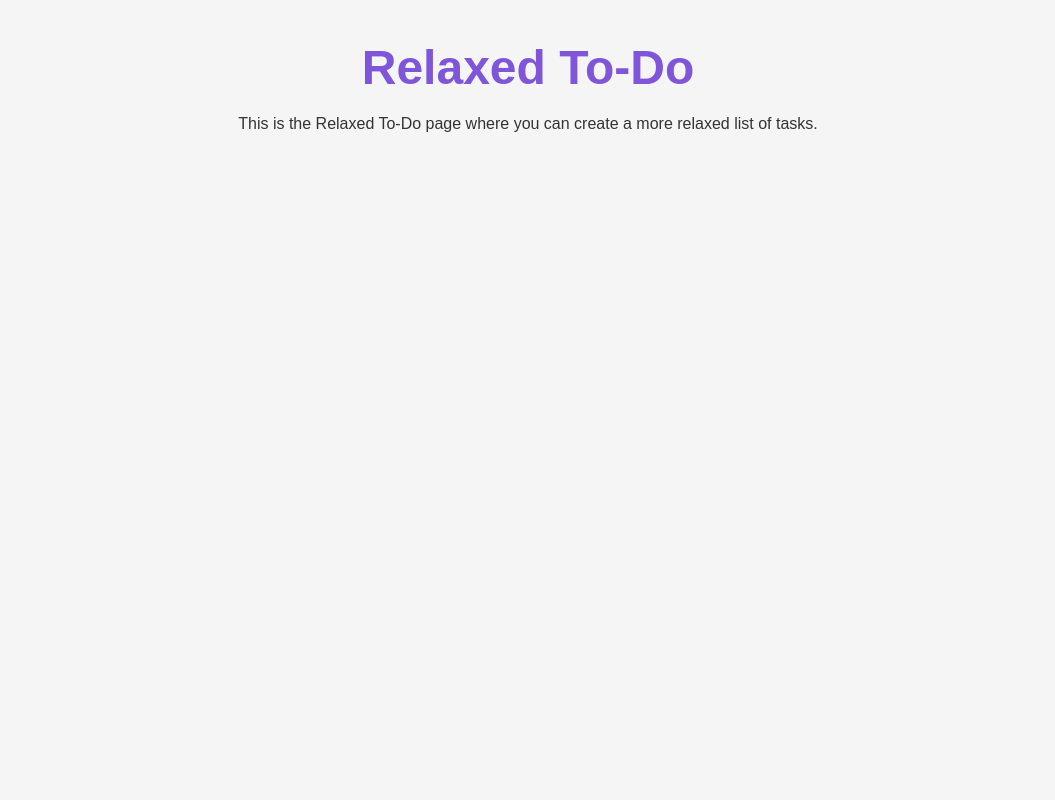
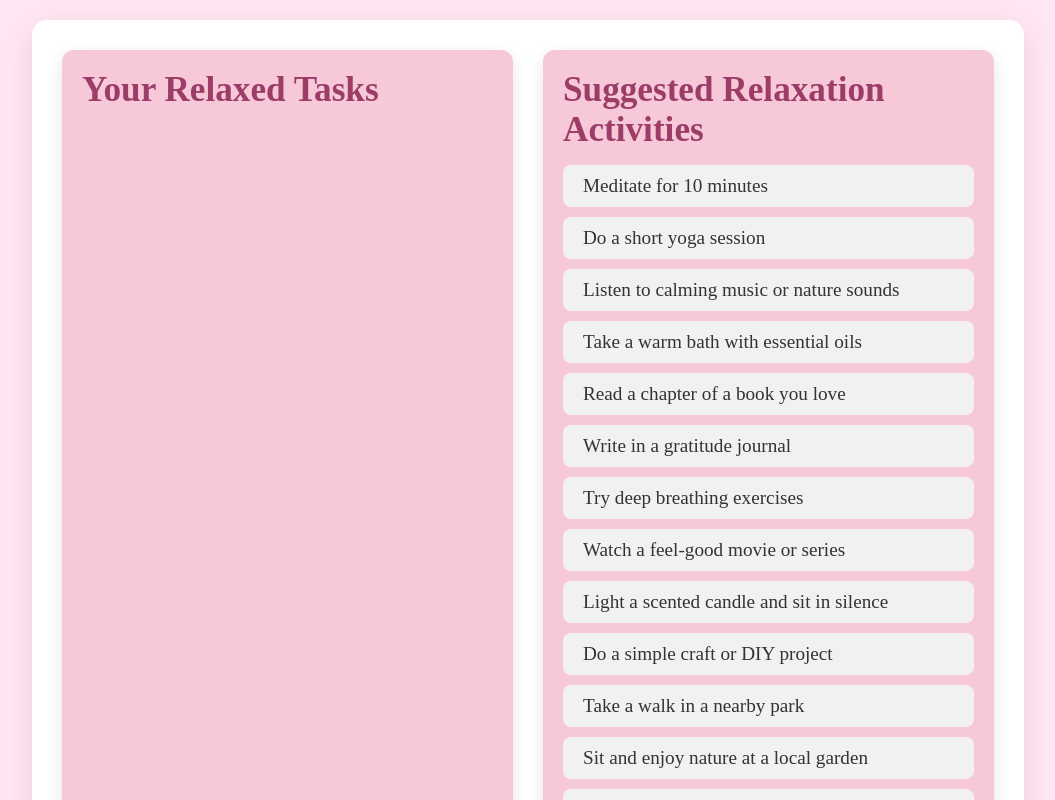
Before and after one commit to Sisamkele022/ToDoApp, a React (Create React App) app in the folder frontend/: page /relaxed-todo in a window 1280 px wide. Shown: the top 800 px of the page, without its empty margins (112-1167 px from the left). Built offline with nearby package versions, Linux system fonts and the light colour scheme.

Commit message:
Relaxed.js

```diff
--- a/frontend/src/pages/RelaxedTodo.js
+++ b/frontend/src/pages/RelaxedTodo.js
@@ -1,29 +1,185 @@
-import React from 'react';
+import React, { useState, useEffect } from 'react';
 import styled from 'styled-components';
+import { FaTrashAlt } from 'react-icons/fa';
+
+const initialSuggestedTasks = [
+  'Meditate for 10 minutes',
+  'Do a short yoga session',
+  'Listen to calming music or nature sounds',
+  'Take a warm bath with essential oils',
+  'Read a chapter of a book you love',
+  'Write in a gratitude journal',
+  'Try deep breathing exercises',
+  'Watch a feel-good movie or series',
+  'Light a scented candle and sit in silence',
+  'Do a simple craft or DIY project',
+  'Take a walk in a nearby park',
+  'Sit and enjoy nature at a local garden',
+  'Watch the sunrise or sunset',
+  'Go for a light jog or stretch outdoors',
+  'Lie on the grass and look at the sky',
+  'Visit a beach or lakeside for fresh air',
+  'Plant or care for flowers or a small garden',
+  'Go stargazing on a clear night',
+  'Ride a bike around your neighborhood',
+  'Feed birds or enjoy their sounds in a quiet area',
+  'Draw, paint, or color in an adult coloring book',
+  'Play an instrument or learn a simple tune',
+  'Bake or cook something new and simple',
+  'Write a poem or short story',
+  'Take photographs of things that inspire you',
+  'Call or video chat with a close friend',
+  'Spend quality time with family or pets',
+  'Play a board game or card game with friends',
+  'Join a local hobby or interest group',
+  'Volunteer for a small community activity',
+  'Practice guided visualization (e.g., imagine a peaceful beach)',
+  'Try progressive muscle relaxation techniques',
+  'Organize or declutter a small space for peace of mind',
+  'Do a puzzle or solve a Sudoku for focus',
+  'Listen to an inspiring podcast or audiobook',
+];
 
 const RelaxedTodo = () => {
+  const [tasks, setTasks] = useState(() => {
+    const savedTasks = localStorage.getItem('tasks');
+    return savedTasks ? JSON.parse(savedTasks) : [];
+  });
+  const [suggestedTasks, setSuggestedTasks] = useState(initialSuggestedTasks);
+
+  useEffect(() => {
+    localStorage.setItem('tasks', JSON.stringify(tasks));
+  }, [tasks]);
+
+  const handleAddTask = (task) => {
+    setTasks([...tasks, { text: task, completed: false }]);
+    setSuggestedTasks(suggestedTasks.filter((t) => t !== task));
+  };
+
+  const handleCompleteTask = (task) => {
+    setTasks(tasks.map((t) => (t.text === task.text ? { ...t, completed: !t.completed } : t)));
+  };
+
+  const handleDeleteTask = (task) => {
+    setTasks(tasks.filter((t) => t.text !== task.text));
+  };
+
   return (
-    <PageContainer>
-      <PageTitle>Relaxed To-Do</PageTitle>
-      <p>This is the Relaxed To-Do page where you can create a more relaxed list of tasks.</p>
-      {/* Add your relaxed tasks list or other content here */}
-    </PageContainer>
+    <PageWrapper>
+      <PageContainer>
+        <Column>
+          <SectionTitle>Your Relaxed Tasks</SectionTitle>
+          <TaskList>
+            {tasks.map((task, index) => (
+              <TaskItem key={index}>
+                <Checkbox
+                  type="checkbox"
+                  checked={task.completed}
+                  onChange={() => handleCompleteTask(task)}
+                />
+                <TaskText completed={task.completed}>{task.text}</TaskText>
+                <DeleteButton onClick={() => handleDeleteTask(task)}>
+                  <FaTrashAlt />
+                </DeleteButton>
+              </TaskItem>
+            ))}
+          </TaskList>
+        </Column>
+        <Column>
+          <SectionTitle>Suggested Relaxation Activities</SectionTitle>
+          <TaskList>
+            {suggestedTasks.map((task, index) => (
+              <TaskItem key={index} onClick={() => handleAddTask(task)}>
+                <TaskText>{task}</TaskText>
+              </TaskItem>
+            ))}
+          </TaskList>
+        </Column>
+      </PageContainer>
+    </PageWrapper>
   );
 };
 
 export default RelaxedTodo;
 
+// Styled Components
+const PageWrapper = styled.div`
+  height: 100vh;
+  background-color: #ffe6f2; /* Pastel pink background */
+  display: flex;
+  justify-content: center;
+  align-items: flex-start;
+  font-family: 'Poppins', sans-serif;
+  padding: 20px;
+`;
+
 const PageContainer = styled.div`
   display: flex;
-  flex-direction: column;
-  align-items: center;
-  justify-content: center;
-  padding: 40px;
-  text-align: center;
+  gap: 30px;
+  width: 80%;
+  max-width: 1200px;
+  background: #fff;
+  border-radius: 15px;
+  padding: 30px;
+  box-shadow: 0 10px 30px rgba(0, 0, 0, 0.1);
 `;
 
-const PageTitle = styled.h1`
-  font-size: 3rem;
-  color: #7f56d9;
-  margin-bottom: 20px;
+const Column = styled.div`
+  width: 50%; /* Equal width for both columns */
+  background: #f7c8d8; /* Light pink background for each column */
+  border-radius: 12px;
+  padding: 20px;
+  box-shadow: 0 5px 15px rgba(0, 0, 0, 0.1);
 `;
+
+const SectionTitle = styled.h2`
+  font-size: 2.2rem;
+  font-family: 'Dancing Script', cursive;
+  margin-bottom: 15px;
+  color: #9c3d68; /* Darker pink */
+`;
+
+const TaskList = styled.ul`
+  list-style: none;
+  padding: 0;
+  margin: 0;
+`;
+
+const TaskItem = styled.li`
+  display: flex;
+  align-items: center;
+  justify-content: space-between;
+  background: #f1f1f1;
+  padding: 10px 20px;
+  border-radius: 8px;
+  margin-bottom: 10px;
+  cursor: pointer;
+  transition: background 0.3s ease;
+  &:hover {
+    background: #e1e1e1;
+  }
+`;
+
+const TaskText = styled.span`
+  font-size: 1.2rem;
+  font-family: 'Lora', serif;
+  color: ${(props) => (props.completed ? '#9c9c9c' : '#333')};
+  text-decoration: ${(props) => (props.completed ? 'line-through' : 'none')};
+  flex-grow: 1;
+`;
+
+const Checkbox = styled.input`
+  margin-right: 15px;
+`;
+
+const DeleteButton = styled.button`
+  background-color: transparent;
+  border: none;
+  cursor: pointer;
+  color: #f44336;
+  font-size: 1.5rem;
+  transition: color 0.3s ease;
+  &:hover {
+    color: #d32f2f;
+  }
+`;
```
